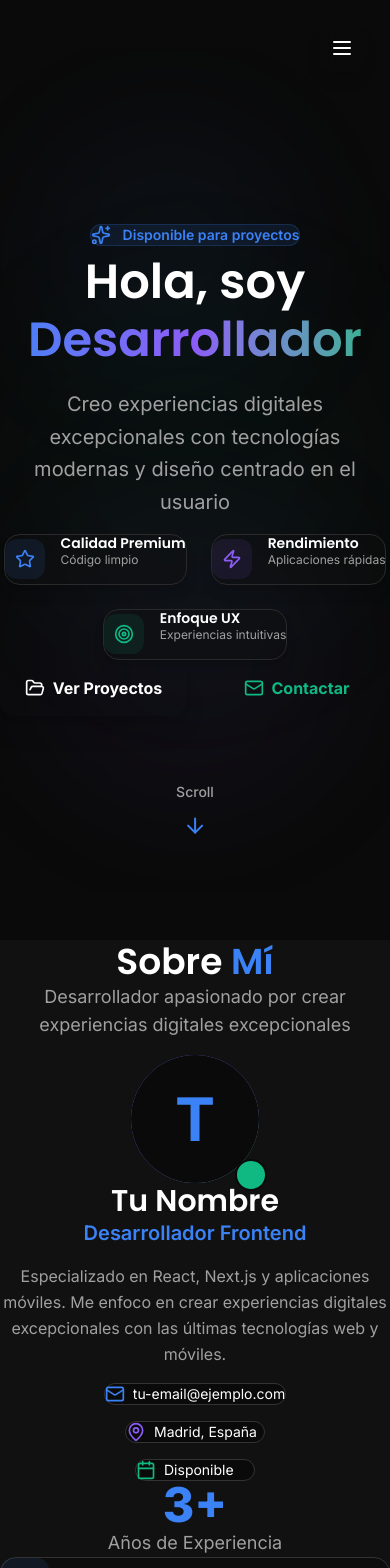
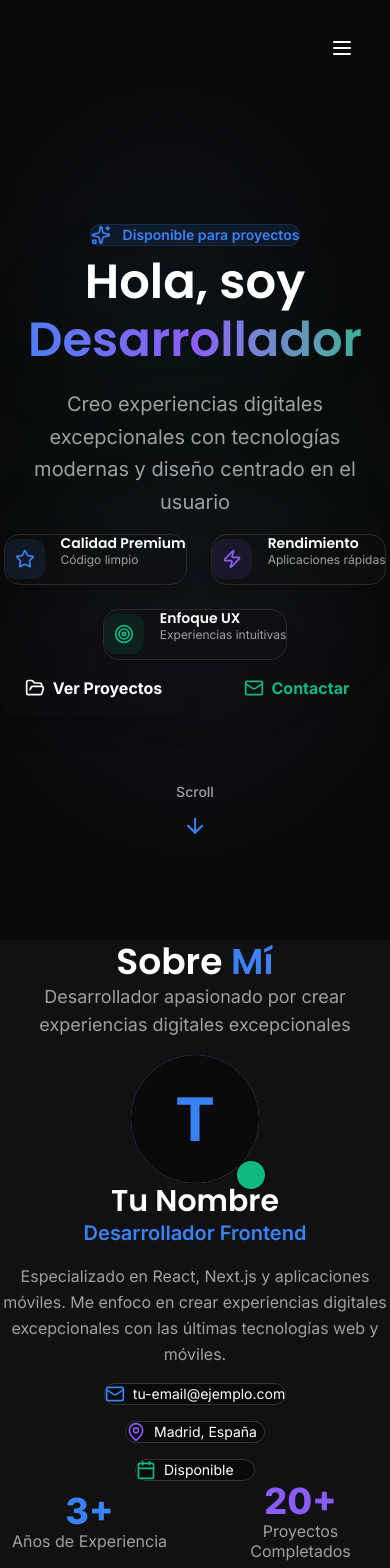
Before and after one commit to SaangelR10/personalportfolio, a Next.js app in the folder portfolio-mobile/: page / in a window 390 px wide. Shown: the top 1568 px of the page. Built offline with nearby package versions, Linux system fonts and the light colour scheme.

Commit message:
Refactor about section with multiple animated stats and responsive design
Co-authored-by: sergioangel030407 <sergioangel030407@gmail.com>

```diff
--- a/portfolio-mobile/src/components/sections/about.tsx
+++ b/portfolio-mobile/src/components/sections/about.tsx
@@ -7,10 +7,17 @@ import { Download, Mail, MapPin, Calendar, User, Code, Award, Clock } from 'luci
 import { personalInfo } from '@/lib/data';
 
 export default function About() {
-  // Animación de contador para años de experiencia
-  const [exp, setExp] = useState(0);
-  const targetExp = 3;
-  const controls = useAnimation();
+  // Estadísticas
+  const stats = [
+    { value: 3, suffix: '+', label: 'Años de Experiencia', color: 'text-accent-primary' },
+    { value: 20, suffix: '+', label: 'Proyectos Completados', color: 'text-accent-secondary' },
+    { value: 15, suffix: '+', label: 'Tecnologías Dominadas', color: 'text-accent-success' },
+    { value: 100, suffix: '%', label: 'Satisfacción', color: 'text-accent-primary' },
+  ];
+
+  // Animaciones de contador para cada estadística
+  const [counts, setCounts] = useState(stats.map(() => 0));
+  const controlsArr = stats.map(() => useAnimation());
   const hasAnimated = useRef(false);
 
   useEffect(() => {
@@ -19,7 +26,9 @@ export default function About() {
       if (section && !hasAnimated.current) {
         const rect = section.getBoundingClientRect();
         if (rect.top < window.innerHeight - 100) {
-          controls.start({ count: targetExp });
+          stats.forEach((stat, i) => {
+            controlsArr[i].start({ count: stat.value });
+          });
           hasAnimated.current = true;
         }
       }
@@ -27,7 +36,7 @@ export default function About() {
     window.addEventListener('scroll', handleScroll);
     handleScroll();
     return () => window.removeEventListener('scroll', handleScroll);
-  }, [controls]);
+  }, []);
 
   return (
     <section id="about" className="bg-background-secondary py-24 px-6">
@@ -105,25 +114,35 @@ export default function About() {
             </div>
           </motion.div>
 
-          {/* Estadística de experiencia animada */}
+          {/* Estadísticas animadas minimalistas */}
           <motion.div
             id="about-exp"
             initial={{ opacity: 0, y: 20 }}
             whileInView={{ opacity: 1, y: 0 }}
             viewport={{ once: true }}
             transition={{ duration: 0.6, delay: 0.6 }}
-            className="flex flex-col items-center justify-center"
+            className="grid grid-cols-2 md:grid-cols-4 gap-8 max-w-3xl mx-auto"
           >
-            <motion.span
-              initial={{ count: 0 }}
-              animate={controls}
-              transition={{ duration: 1.5, ease: 'easeOut' }}
-              onUpdate={latest => setExp(Math.round(latest.count))}
-              className="text-5xl font-extrabold text-accent-primary mb-2"
-            >
-              {exp}+
-            </motion.span>
-            <div className="text-lg text-foreground-secondary">Años de Experiencia</div>
+            {stats.map((stat, i) => (
+              <div key={stat.label} className="flex flex-col items-center justify-center">
+                <motion.span
+                  initial={{ count: 0 }}
+                  animate={controlsArr[i]}
+                  transition={{ duration: 1.5, ease: 'easeOut' }}
+                  onUpdate={latest => setCounts(prev => {
+                    const arr = [...prev];
+                    arr[i] = Math.round(latest.count);
+                    return arr;
+                  })}
+                  className={`text-4xl md:text-5xl font-extrabold ${stat.color} mb-2`}
+                >
+                  {counts[i]}{stat.suffix}
+                </motion.span>
+                <div className="text-base md:text-lg text-foreground-secondary text-center leading-tight">
+                  {stat.label}
+                </div>
+              </div>
+            ))}
           </motion.div>
 
           {/* Experiencia resumida (sin cambios por ahora) */}
```
